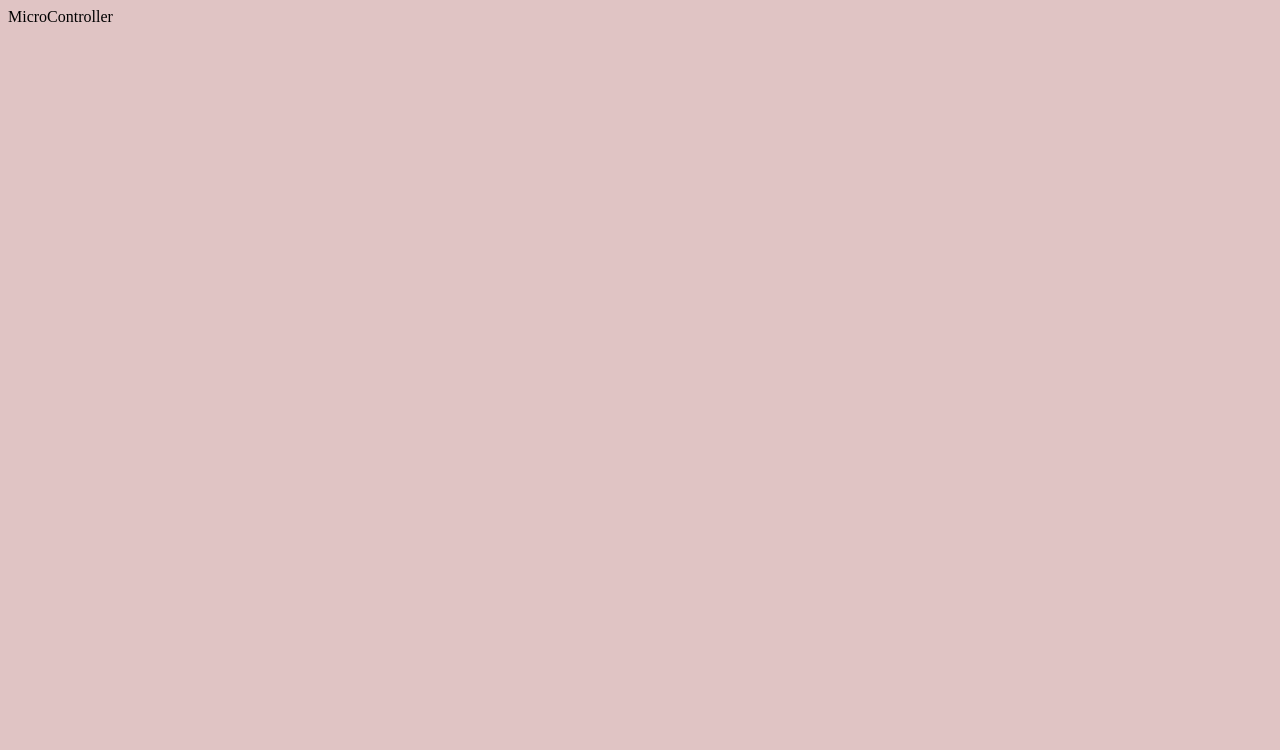
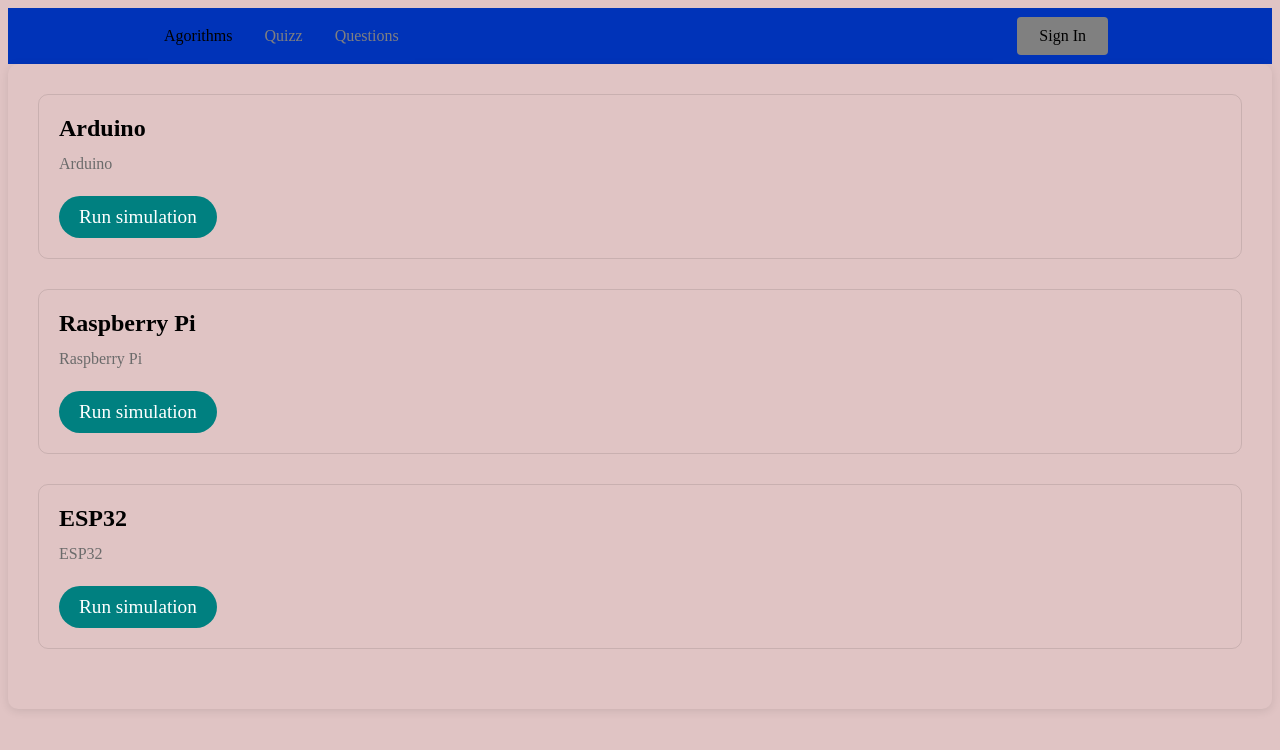
Before and after one commit to nayeemcharx/coursebook, a React (Create React App) app: page /Microcontroller in a window 1280 px wide. Shown: the top 750 px of the page. Built offline with nearby package versions, Linux system fonts and the light colour scheme.

Commit message:
Completed topic lists for all the pages.

```diff
--- a/src/Pages/MicroController.js
+++ b/src/Pages/MicroController.js
@@ -1,9 +1,28 @@
-// import NavigationBar from "../Components/NavigationBar"
-// import AlgorithmList from "../Components/AlgorithmList"
+import NavigationBar from "../Components/NavigationBar"
+import AlgorithmList from "../Components/AlgorithmList"
 
 const MicroController = () => {
+  const item = [
+    {
+      title: "Arduino",
+      description: "Arduino",
+      link: "https://www.desmos.com/calculator/4qjxqjzq2j"
+    },
+    {
+      title: "Raspberry Pi",
+      description: "Raspberry Pi",
+      link: "https://www.desmos.com/calculator/4qjxqjzq2j"
+    },
+    {
+      title: "ESP32",
+      description: "ESP32",
+      link: "https://www.desmos.com/calculator/4qjxqjzq2j"
+    }]
   return (
-    <div>MicroController</div>
+    <div className="Micro-Controller">
+        <NavigationBar className="NavBar"/>
+        <AlgorithmList items={item}/>
+    </div>
   )
 }
 
```
